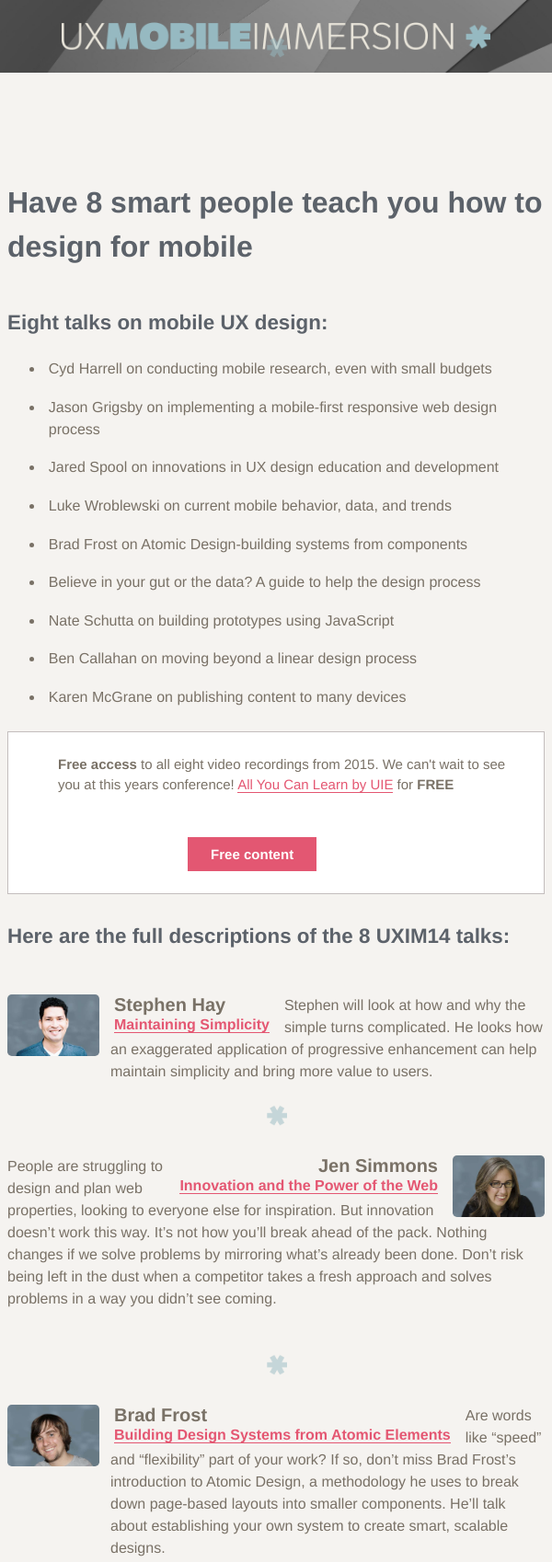
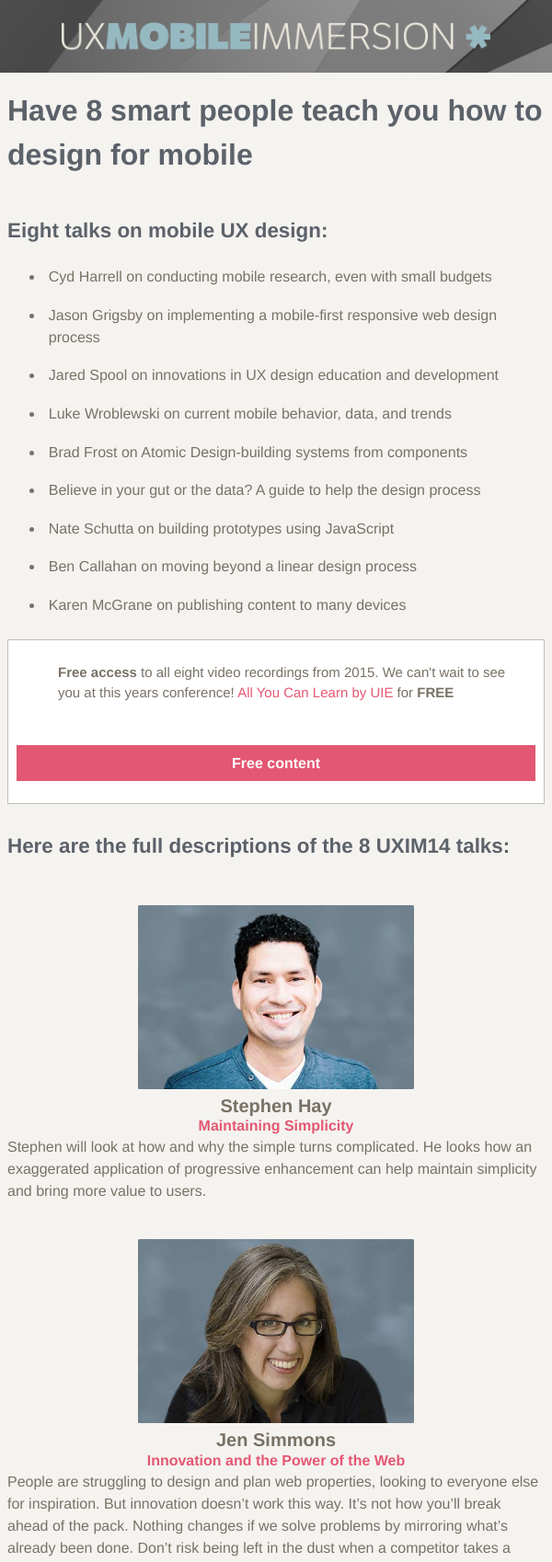
Before and after one commit to sstone72389/UIE-project-version-2, a plain HTML site: page index.html in a window 600 px wide. Shown: the top 1698 px of the page at 92% size. Drawn offline with Linux system fonts and the light colour scheme.

Commit message:
Allows for responsive design on all devices

```diff
--- a/index.css
+++ b/index.css
@@ -8,7 +8,7 @@ html {
 
 a {
   text-decoration: none;
-  border-bottom: 1px solid #e45772;
+  /*border-bottom: 1px solid #e45772;*/
   color: #e45772;
 }
 
@@ -26,7 +26,7 @@ h1 {
   font-size: 2em;
   font-weight: bold;
   color: #5c626a;
-  padding-top: 2.5em;
+  /*padding-top: 2.5em;*/
 }
 
 h2 {
@@ -85,17 +85,18 @@ li {
 
 .logo-divider {
   opacity: .5;
-  width: 24px;
-  padding-top: 2em;
-  padding-bottom: 2em;
+  width: 19px;
+  padding-top: 1em;
+  padding-bottom: 1.7em;
+  z-index: -15;
 }
 
-.less-margin {
-  padding-top: .5em;
+.align-right {
+  text-align: right;
 }
 
-.align {
-  text-align: right;
+.align-left {
+  text-align: left;
 }
 
 .between-speaker{
@@ -171,6 +172,7 @@ li {
   top: 0;
   left: 0;
   width: 100%;
+  z-index: 10;
 }
 
 .mail-cont {
@@ -225,7 +227,7 @@ button {
 }
 
 .rect-headshot {
-  border-radius: .3em;
+  border-radius: 1.6px;
   width: 100px;
   float: left;
 }
@@ -272,13 +274,41 @@ button {
   padding-bottom: 3em;
 }
 
-.uie-logo {
-  /*background: #51525a;*/
-}
+@media screen and (max-width: 669px) {
+  .rect-headshot {
+    width: 300px;
+    float: none;
+    margin: 0 auto;
+  }
 
-@media screen and (min-width: 398px) {
-  .speaker.col-1-3 {
-    padding-left: 1em;
+  .speaker {
+    float: none;
+  }
+
+  .align {
+    text-align: center;
+  }
+
+  .align-right {
+    float: none;
+    text-align: center;
+  }
+
+  .align-left {
+    float: none;
+    text-align: center;
+  }
+
+  .logo-divider {
+    display: none;
+  }
+
+  .margin-left {
+    margin-left: 0;
+  }
+
+  h1 {
+    padding-top: 2.34em;
   }
 }
 
@@ -293,22 +323,24 @@ button {
     width: 100%;
   }
 
+  button {
+    width: 100%;
+  }
+
   button.pink {
-  margin-left: 33%;
+  margin: 0;
+  }
+
+button.pink.offset-33 {
+    text-align: center;
   }
 
   .mail-container {
     width: 100%;
   }
+
+  .clear-me {
+    margin-top: 0;
+    margin-bottom: 2.5em;
+  }
 }
-
-/*@media screen and (max-width: 1175px) {
-  .speaker {
-    line-height: 1.7em;
-    padding: 0;
-  }
-  .rect-headshot {
-    width: 145px;
-    float: left;
-  }
-}*/
--- a/index.html
+++ b/index.html
@@ -52,7 +52,10 @@
           <div class="grid">
             <p class="col-2-3 mail-cont"><strong>Free access</strong> to all eight video recordings from 2015. We can't wait to see you at this years conference! <a href="http://aycl.uie.com/ondemand/uxim_2014">All You Can Learn by UIE</a> for <strong>FREE</strong></p>
 
-            <p class="col-1-3"><a href="http://aycl.uie.com/ondemand/uxim_2014"><button class="button pink">Free content</button></a></p>
+            <p class="col-1-3">
+              <div class="align">
+                <a href="http://aycl.uie.com/ondemand/uxim_2014"><button class="button pink">Free content</button></a></p>
+              </div>
           </div>
         </div>
       </div>
@@ -65,11 +68,12 @@
     </div>
 
     <div class="grid">
-
+      <div class="align">
       <a href="#">
         <img src="./img/stephen.jpg" alt="Photo of " class="rect-headshot">
       </a>
-      <div class="speaker left">
+    </div>
+      <div class="speaker align left align-left">
         <h3>
 						<a href="#">Stephen Hay</a>
 					</h3>
@@ -79,11 +83,12 @@
       <p class="clear-me margin-left">Stephen will look at how and why the simple turns complicated. He looks how an exaggerated application of progressive enhancement can help maintain simplicity and bring more value to users.</p>
 
         <img class="logo-divider img-responsive less-margin" src="./img/logo-divider.png" alt="star">
-
+        <div class="align">
       <a href="#">
         <img src="./img/jen.jpg" alt="Photo of " class="rect-headshot right">
       </a>
-      <div class="speaker align right">
+    </div>
+      <div class="speaker align-right right">
         <h3>
 						<a href="#">Jen Simmons</a>
 					</h3>
@@ -94,11 +99,12 @@
         been done. Don’t risk being left in the dust when a competitor takes a fresh approach and solves problems in a way you didn’t see coming.</p>
 
           <img class="logo-divider img-responsive" src="./img/logo-divider.png" alt="star">
-
+          <div class="align">
       <a href="#">
         <img src="./img/brad.jpg" alt="Photo of " class="rect-headshot">
       </a>
-      <div class="speaker left">
+    </div>
+      <div class="speaker align-left left">
         <h3>
 						<a href="#">Brad Frost</a>
 					</h3>
@@ -115,10 +121,12 @@
 
 
     <div class="grid">
+      <div class="align">
       <a href="#">
         <img src="./img/jason.jpg" alt="Photo of " class="rect-headshot right">
       </a>
-      <div class="speaker align right">
+    </div>
+      <div class="speaker align-right right">
         <h3>
 					<a href="#">Jason Grigsby</a>
 					</h3>
@@ -131,11 +139,12 @@
            <img class="logo-divider img-responsive" src="./img/logo-divider.png" alt="star">
     </div>
 
-
+    <div class="align">
     <a href="#">
       <img src="./img/aaron-and-jenn.jpg" alt="Photo of " class="rect-headshot">
     </a>
-    <div class="speaker left">
+  </div>
+    <div class="speaker align-left left">
       <h3>
 				<a href="#">Aaron Gustafson &amp; Jenn Lukas</a>
 				</h3>
@@ -146,12 +155,13 @@
       typically overlooked.</p>
 
         <img class="logo-divider img-responsive" src="./img/logo-divider.png" alt="star">
-
+        <div class="align">
     <a href="#">
       <img src="./img/theresa.jpg" alt="Photo of " class="rect-headshot right">
     </a>
+  </div>
 
-    <div class="speaker align right">
+    <div class="speaker align-right right">
       <h3 >
 				<a href="#">Theresa Neil</a>
 				</h3>
@@ -163,10 +173,12 @@
       <img class="logo-divider img-responsive" src="./img/logo-divider.png" alt="star">
 
     <div class="grid">
+      <div class="align">
       <a href="#">
         <img src="./img/chris.jpg" alt="Photo of " class="rect-headshot">
       </a>
-      <div class="speaker left">
+    </div>
+      <div class="speaker align-left left">
         <h3>
 					<a href="#">Chris Risdon</a>
 					</h3>
@@ -175,12 +187,13 @@
 
       <p class="clear-me margin-left">In this talk, Chris will discuss how the physical world interconnects with the digital world. He’ll explain why designing less for screens and more for holistic experiences is the best response to an increasingly complex challenge.</p>
 
-        <img class="logo-divider img-responsive" src="./img/logo-divider.png" alt="star">
-
+        <img class="logo-divider img-responsive" src="./img/logo-divider.png" alt="star">`
+        <div class="align">
       <a href="#">
         <img src="./img/jared.jpg" alt="Photo of " class="rect-headshot right">
       </a>
-      <div class="speaker align right">
+    </div>
+      <div class="speaker align-right right">
         <h3>
 				<a href="#">Jared Spool</a>
 				</h3>
```
